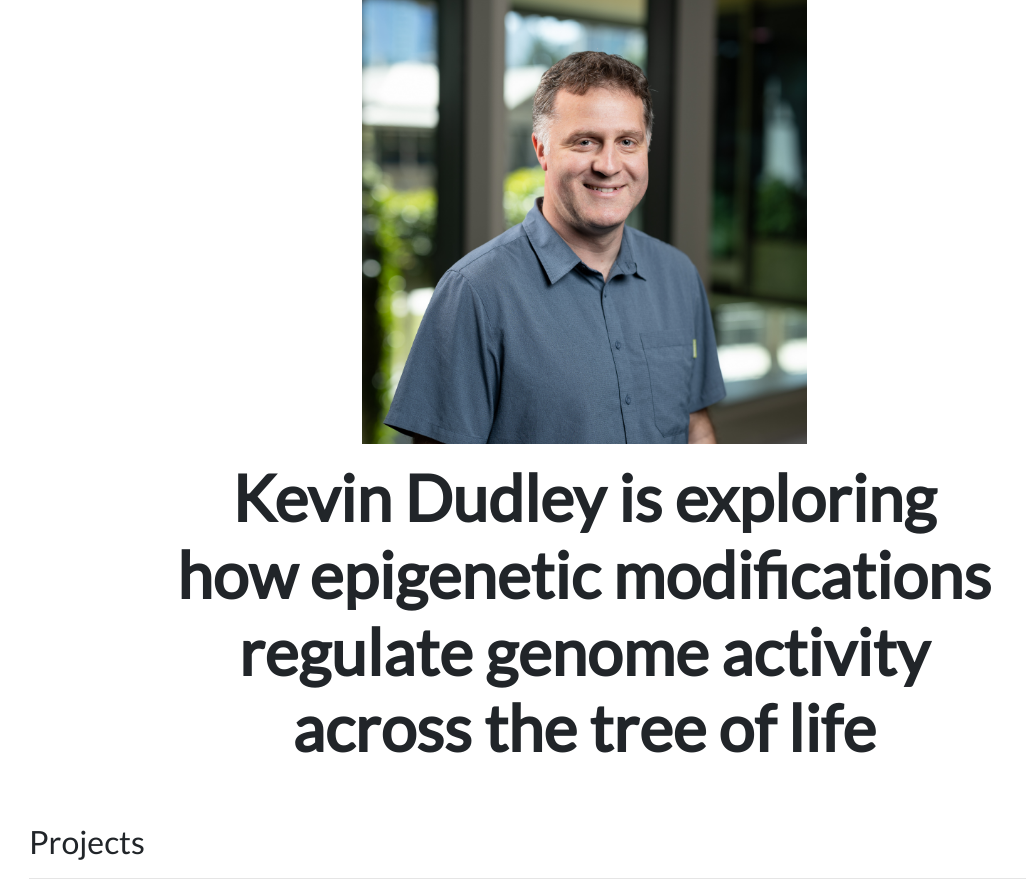
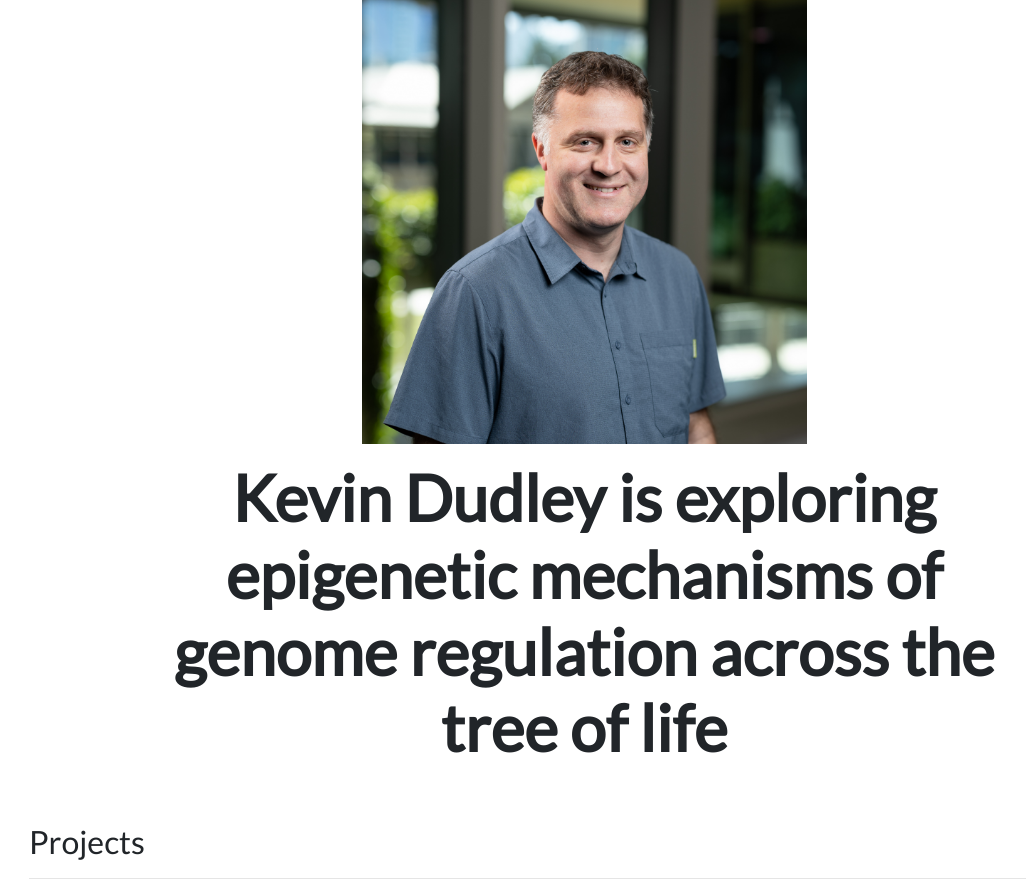
Before and after one commit to kjdudley/genome_marks, a Django app: page / in a window 1280 px wide. Shown: the part 73-969 px from the top of the page, without its empty margins (56-1082 px from the left). Run offline with Django 4.2, Linux system fonts and the light colour scheme; data comes from the database, SQL or seed files in the repository; some libraries are stand-ins or nearby versions.

Commit message:
Change blurb.

```diff
--- a/projects/templates/projects/home.html
+++ b/projects/templates/projects/home.html
@@ -12,7 +12,7 @@
 
 <div class="row justify-content-center mb-3">
   <div class="col-md-9 text-center">
-    <h1 id="hometext" class="font-weight-bold">Kevin Dudley is exploring how epigenetic modifications regulate genome activity across the tree of life</h1>
+    <h1 id="hometext" class="font-weight-bold">Kevin Dudley is exploring epigenetic mechanisms of genome regulation across the tree of life</h1>
   </div>
 </div>
 
```
